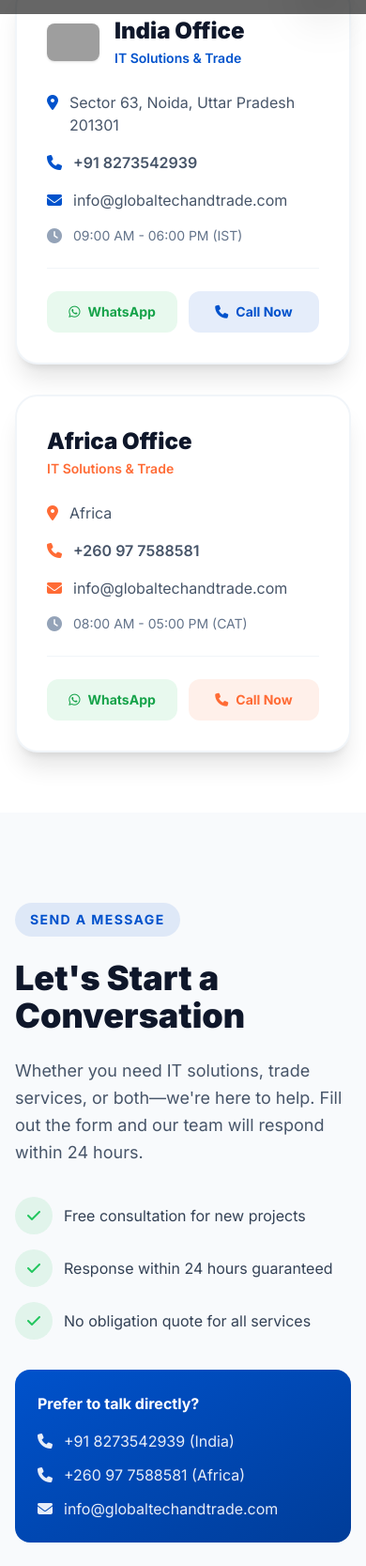
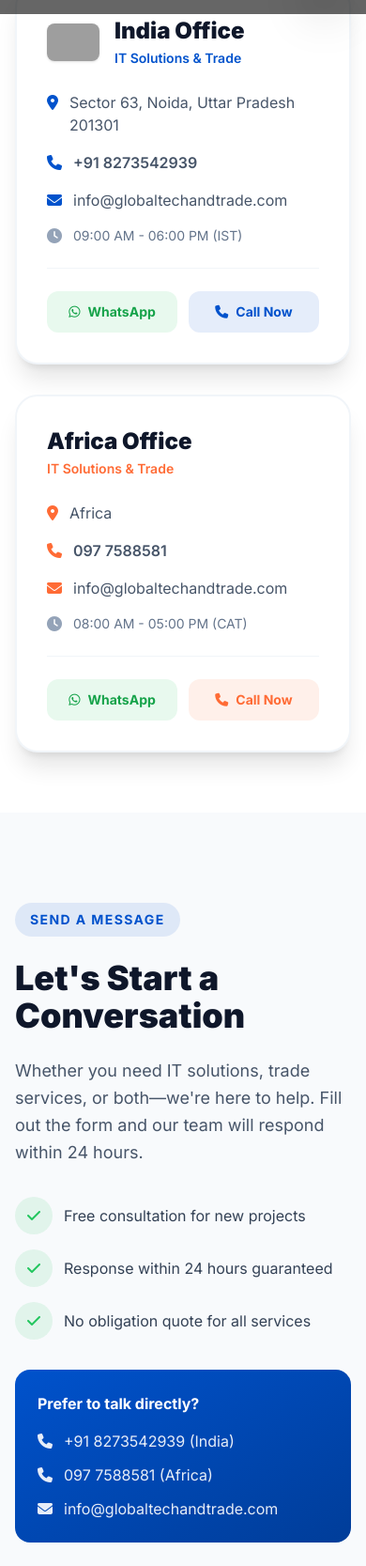
Before and after one commit to Ash-Yad/GlobalTechAndTrade, a Flask app: page /contact in a window 390 px wide. Shown: the part 829-2496 px from the top of the page at 94% size. Run offline with Flask 3, Linux system fonts and the light colour scheme; grey boxes are pictures that could not be loaded.

Commit message:
Update Africa phone number to 097 7588581 (remove +260)
Made-with: Cursor

```diff
--- a/app.py
+++ b/app.py
@@ -168,7 +168,7 @@ def about():
             'country': 'Africa',
             'city': 'Africa',
             'full_address': 'Africa',
-            'phone': '+260 97 7588581',
+            'phone': '097 7588581',
             'email': 'africa@globaltechtrade.com',
             'division': 'Trade & Logistics Hub',
             'tags': ['Customs', 'Freight', 'Logistics'],
@@ -1785,7 +1785,7 @@ def send_demo_confirmation():
                         <h3 style="color: #166534; margin-top: 0;">What Happens Next?</h3>
                         <p style="color: #4a5568; margin: 0;">Our team will contact you within <strong>24 hours</strong> to schedule your demo.</p>
                     </div>
-                    <p style="color: #4a5568;"><strong>Contact Us:</strong><br>India: +91 8273542939<br>Africa: +260 977 588 581<br>Email: info@globaltechandtrade.com</p>
+                    <p style="color: #4a5568;"><strong>Contact Us:</strong><br>India: +91 8273542939<br>Africa: 097 7588581<br>Email: info@globaltechandtrade.com</p>
                 </div>
                 <div style="background-color: #1e3a5f; padding: 20px; text-align: center;">
                     <p style="color: #93c5fd; margin: 0;">Thank you for choosing GlobalTechAndTrade!</p>
--- a/templates/about.html
+++ b/templates/about.html
@@ -406,7 +406,7 @@
                     </div>
                     <div class="flex items-center gap-3">
                         <i class="fas fa-phone text-accent"></i>
-                        <a href="tel:+260977588581" class="text-slate-600 hover:text-accent">+260 97 7588581</a>
+                        <a href="tel:0977588581" class="text-slate-600 hover:text-accent">097 7588581</a>
                     </div>
                     <div class="flex items-center gap-3">
                         <i class="fas fa-envelope text-accent"></i>
--- a/templates/contact.html
+++ b/templates/contact.html
@@ -107,9 +107,9 @@
                         <i class="fas fa-map-marker-alt text-accent mt-1"></i>
                         <p class="text-slate-600">Africa</p>
                     </div>
-                    <a href="tel:+260977588581" class="flex items-center gap-3 text-slate-600 hover:text-accent transition-colors">
+                    <a href="tel:0977588581" class="flex items-center gap-3 text-slate-600 hover:text-accent transition-colors">
                         <i class="fas fa-phone text-accent"></i>
-                        <span class="font-semibold">+260 97 7588581</span>
+                        <span class="font-semibold">097 7588581</span>
                     </a>
                     <a href="mailto:info@globaltechandtrade.com" class="flex items-center gap-3 text-slate-600 hover:text-accent transition-colors">
                         <i class="fas fa-envelope text-accent"></i>
@@ -125,7 +125,7 @@
                     <a href="https://wa.me/260977588581" class="flex-1 py-3 bg-green-500/10 text-green-600 rounded-xl text-sm font-bold hover:bg-green-500 hover:text-white transition-all text-center">
                         <i class="fab fa-whatsapp mr-2"></i>WhatsApp
                     </a>
-                    <a href="tel:+260977588581" class="flex-1 py-3 bg-accent/10 text-accent rounded-xl text-sm font-bold hover:bg-accent hover:text-white transition-all text-center">
+                    <a href="tel:0977588581" class="flex-1 py-3 bg-accent/10 text-accent rounded-xl text-sm font-bold hover:bg-accent hover:text-white transition-all text-center">
                         <i class="fas fa-phone mr-2"></i>Call Now
                     </a>
                 </div>
@@ -178,9 +178,9 @@
                             <i class="fas fa-phone"></i>
                             <span>+91 8273542939 (India)</span>
                         </a>
-                        <a href="tel:+260977588581" class="flex items-center gap-3 text-white/90 hover:text-white transition-colors">
+                        <a href="tel:0977588581" class="flex items-center gap-3 text-white/90 hover:text-white transition-colors">
                             <i class="fas fa-phone"></i>
-                            <span>+260 97 7588581 (Africa)</span>
+                            <span>097 7588581 (Africa)</span>
                         </a>
                         <a href="mailto:info@globaltechandtrade.com" class="flex items-center gap-3 text-white/90 hover:text-white transition-colors">
                             <i class="fas fa-envelope"></i>
--- a/templates/faq.html
+++ b/templates/faq.html
@@ -73,7 +73,7 @@
                         <p class="text-slate-600 mb-3">We have two headquarters:</p>
                         <ul class="text-slate-600 space-y-2">
                             <li><strong>India Office:</strong> Sector 63, Noida, Uttar Pradesh 201301 | Phone: +91 8273542939</li>
-                            <li><strong>Africa Office:</strong> Africa | Phone: +260 977 588 581</li>
+                            <li><strong>Africa Office:</strong> Africa | Phone: 097 7588581</li>
                         </ul>
                         <p class="text-slate-600 mt-3">Both offices provide full IT and Trade services.</p>
                     </div>
@@ -382,7 +382,7 @@
                             <li>• <strong>Email:</strong> info@globaltechandtrade.com</li>
                             <li>• <strong>WhatsApp:</strong> +91 8273542939 (fastest response)</li>
                             <li>• <strong>Phone (India):</strong> +91 8273542939</li>
-                            <li>• <strong>Phone (Africa):</strong> +260 977 588 581</li>
+                            <li>• <strong>Phone (Africa):</strong> 097 7588581</li>
                             <li>• <strong>Live Chat:</strong> Available on our website</li>
                         </ul>
                         <p class="text-slate-600 mt-3">We typically respond within 2-4 hours during business hours.</p>
--- a/templates/header_menu.html
+++ b/templates/header_menu.html
@@ -60,7 +60,7 @@
             },
             {
                 "@type": "ContactPoint",
-                "telephone": "+260-977588581",
+                "telephone": "097 7588581",
                 "contactType": "sales",
                 "areaServed": "ZM",
                 "availableLanguage": "English"
@@ -149,7 +149,7 @@
         "@type": "LocalBusiness",
         "name": "GlobalTechAndTrade - Africa",
         "image": "https://www.globaltechandtrade.com/static/images/logo.png",
-        "telephone": "+260-977588581",
+        "telephone": "097 7588581",
         "email": "info@globaltechandtrade.com",
         "address": {
             "@type": "PostalAddress",
@@ -992,7 +992,7 @@
                         </div>
                         <div class="flex gap-4 group">
                             <i class="fas fa-phone-alt text-secondary mt-1 group-hover:scale-110 transition-transform"></i>
-                            <a href="tel:+260977588581" class="text-sm font-bold text-white hover:text-secondary transition-colors">+260 97 7588581</a>
+                            <a href="tel:0977588581" class="text-sm font-bold text-white hover:text-secondary transition-colors">097 7588581</a>
                         </div>
                         <div class="flex gap-4 group">
                             <i class="fas fa-envelope text-secondary mt-1 group-hover:scale-110 transition-transform"></i>
@@ -1811,7 +1811,7 @@ INDIA HQ (Asia Operations):
 
 AFRICA HQ (Africa Operations):
 - Address: Africa
-- Phone: +260 977 588 581
+- Phone: 097 7588581
 - Hours: Monday-Friday, 8:00 AM - 5:00 PM CAT
 
 Email: info@globaltechandtrade.com
@@ -1880,10 +1880,10 @@ IMPORTANT: We do NOT share any pricing, costs, rates, or quotes in chat. NEVER m
             'price': '📋 **Book a Free Consultation**\n\nWe provide personalized solutions based on your specific requirements.\n\nTo discuss your project:\n• Book a **FREE consultation** with our experts\n• Get tailored recommendations\n• No commitment required\n\n📅 Click "Book Demo" below to schedule a call!\n📞 Or call us: +91 8273542939',
 
             // Contact
-            'contact': '📞 **Contact Us**\n\n**Email:** info@globaltechandtrade.com\n\n**India Office:**\n📍 Sector 63, Noida, UP 201301\n📞 +91 8273542939\n🕐 Mon-Sat: 9AM-6PM IST\n\n**Africa Office:**\n📍 Africa\n📞 +260 977 588 581\n🕐 Mon-Fri: 8AM-5PM CAT',
+            'contact': '📞 **Contact Us**\n\n**Email:** info@globaltechandtrade.com\n\n**India Office:**\n📍 Sector 63, Noida, UP 201301\n📞 +91 8273542939\n🕐 Mon-Sat: 9AM-6PM IST\n\n**Africa Office:**\n📍 Africa\n📞 097 7588581\n🕐 Mon-Fri: 8AM-5PM CAT',
 
             // Location
-            'location': '🌍 **Our Offices**\n\n**India HQ (Asia):**\n📍 Sector 63, Noida, UP 201301\n📞 +91 8273542939\n🕐 Mon-Sat: 9AM-6PM IST\n\n**Africa HQ (Africa):**\n📍 Africa\n📞 +260 977 588 581\n🕐 Mon-Fri: 8AM-5PM CAT\n\nWe serve India, Africa & Middle East!',
+            'location': '🌍 **Our Offices**\n\n**India HQ (Asia):**\n📍 Sector 63, Noida, UP 201301\n📞 +91 8273542939\n🕐 Mon-Sat: 9AM-6PM IST\n\n**Africa HQ (Africa):**\n📍 Africa\n📞 097 7588581\n🕐 Mon-Fri: 8AM-5PM CAT\n\nWe serve India, Africa & Middle East!',
 
             // About
             'about': '🏢 **About GlobalTech&Trade**\n\nWe are a growing startup with dual expertise:\n\n**IT Solutions:** Mobile Apps, Web Development, Custom Software, AI, Cloud, Cybersecurity\n\n**Trade Services:** Import/Export, Sourcing, Customs, Freight\n\n**About Us:**\n• Founded: 2021\n• Offices: India & Africa\n• 5+ Years Experience\n• Personalized service\n\nBridging technology and trade!',
@@ -1909,7 +1909,7 @@ IMPORTANT: We do NOT share any pricing, costs, rates, or quotes in chat. NEVER m
             'bye': 'Goodbye! 👋 Thank you for visiting GlobalTech&Trade.\n\n**Contact us anytime:**\n📧 info@globaltechandtrade.com\n📞 +91 8273542939\n\nHave a great day!',
 
             // Demo/Consultation
-            'demo': '📅 **Book Free Consultation**\n\nGet a FREE 30-minute consultation:\n• Discuss your requirements\n• Get expert advice\n• Personalized recommendations\n• No commitment required\n\nClick "Book a Free Consultation" below or call:\n📞 India: +91 8273542939\n📞 Africa: +260 977 588 581',
+            'demo': '📅 **Book Free Consultation**\n\nGet a FREE 30-minute consultation:\n• Discuss your requirements\n• Get expert advice\n• Personalized recommendations\n• No commitment required\n\nClick "Book a Free Consultation" below or call:\n📞 India: +91 8273542939\n📞 Africa: 097 7588581',
 
             // ERP/CRM
             'erp': '📊 **ERP & CRM Solutions**\n\nWe build custom:\n• ERP Systems (Finance, HR, Inventory, Production)\n• CRM Solutions (Sales, Marketing, Support)\n• Integrated Business Platforms\n\n**Benefits:**\n• Tailored to your workflow\n• Scalable architecture\n• Integration with existing tools\n\nLet\'s discuss your requirements!',
@@ -2077,12 +2077,12 @@ IMPORTANT: We do NOT share any pricing, costs, rates, or quotes in chat. NEVER m
 
             // Location/Office
             if (msg.includes('where are you') || msg.includes('location') || msg.includes('office') || msg.includes('address')) {
-                return "📍 **Our Offices:**\n\n**🇮🇳 India (Headquarters)**\nSector 63, Noida, UP 201301\n📞 +91 8273542939\n\n**🌍 Africa (Africa Office)**\nAfrica\n📞 +260 977 588 581\n\n📧 info@globaltechandtrade.com\n\nWould you like to schedule a visit or call?";
+                return "📍 **Our Offices:**\n\n**🇮🇳 India (Headquarters)**\nSector 63, Noida, UP 201301\n📞 +91 8273542939\n\n**🌍 Africa (Africa Office)**\nAfrica\n📞 097 7588581\n\n📧 info@globaltechandtrade.com\n\nWould you like to schedule a visit or call?";
             }
 
             // Contact
             if (msg.includes('contact') || msg.includes('phone') || msg.includes('email') || msg.includes('call') || msg.includes('reach')) {
-                return "📞 **Contact Us:**\n\n**Phone:**\n• India: +91 8273542939\n• Africa: +260 977 588 581\n\n**Email:** info@globaltechandtrade.com\n\n**WhatsApp:** +91 8273542939\n\n**Hours:** Mon-Sat, 9 AM - 6 PM IST\n\nHow would you like to connect?";
+                return "📞 **Contact Us:**\n\n**Phone:**\n• India: +91 8273542939\n• Africa: 097 7588581\n\n**Email:** info@globaltechandtrade.com\n\n**WhatsApp:** +91 8273542939\n\n**Hours:** Mon-Sat, 9 AM - 6 PM IST\n\nHow would you like to connect?";
             }
 
             // Services overview
@@ -2152,11 +2152,11 @@ IMPORTANT: We do NOT share any pricing, costs, rates, or quotes in chat. NEVER m
 
             // Allow users to ask location/contact questions during flow
             if (inputLower.includes('location') || inputLower.includes('office') || inputLower.includes('address') || inputLower.includes('where')) {
-                addMessage("📍 **Our Offices:**\n\n**🇮🇳 India (Headquarters)**\nSector 63, Noida, UP 201301\n📞 +91 8273542939\n\n**🌍 Africa (Africa Office)**\nAfrica\n📞 +260 977 588 581\n\n📧 info@globaltechandtrade.com\n\n---\n\n" + steps[leadQualification.step].question, 'bot');
+                addMessage("📍 **Our Offices:**\n\n**🇮🇳 India (Headquarters)**\nSector 63, Noida, UP 201301\n📞 +91 8273542939\n\n**🌍 Africa (Africa Office)**\nAfrica\n📞 097 7588581\n\n📧 info@globaltechandtrade.com\n\n---\n\n" + steps[leadQualification.step].question, 'bot');
                 return;
             }
             if (inputLower.includes('contact') || inputLower.includes('phone') || inputLower.includes('email') || inputLower.includes('call')) {
-                addMessage("📞 **Contact Us:**\n\n**Phone:**\n• India: +91 8273542939\n• Africa: +260 977 588 581\n\n**Email:** info@globaltechandtrade.com\n\n**WhatsApp:** +91 8273542939\n\n---\n\n" + steps[leadQualification.step].question, 'bot');
+                addMessage("📞 **Contact Us:**\n\n**Phone:**\n• India: +91 8273542939\n• Africa: 097 7588581\n\n**Email:** info@globaltechandtrade.com\n\n**WhatsApp:** +91 8273542939\n\n---\n\n" + steps[leadQualification.step].question, 'bot');
                 return;
             }
             // Allow exit from flow
@@ -2242,7 +2242,7 @@ IMPORTANT: We do NOT share any pricing, costs, rates, or quotes in chat. NEVER m
 
             msg += "📞 **Call Us**\n";
             msg += "• India: +91 8273542939\n";
-            msg += "• Africa: +260 977 588 581\n\n";
+            msg += "• Africa: 097 7588581\n\n";
 
             msg += "📧 **Email**\n";
             msg += "info@globaltechandtrade.com\n\n";
@@ -2265,7 +2265,7 @@ IMPORTANT: We do NOT share any pricing, costs, rates, or quotes in chat. NEVER m
                 contactDiv.innerHTML =
                     '<a href="https://wa.me/918273542939?text=Hi,%20I%20need%20to%20speak%20with%20someone" target="_blank" class="px-4 py-2 bg-green-500 text-white text-xs font-bold rounded-full hover:bg-green-600 transition-all"><i class="fab fa-whatsapp mr-1"></i> WhatsApp</a>' +
                     '<a href="tel:+918273542939" class="px-4 py-2 bg-primary text-white text-xs font-bold rounded-full hover:bg-blue-600 transition-all"><i class="fas fa-phone mr-1"></i> Call India</a>' +
-                    '<a href="tel:+260977588581" class="px-4 py-2 bg-secondary text-white text-xs font-bold rounded-full hover:bg-blue-700 transition-all"><i class="fas fa-phone mr-1"></i> Call Africa</a>' +
+                    '<a href="tel:0977588581" class="px-4 py-2 bg-secondary text-white text-xs font-bold rounded-full hover:bg-blue-700 transition-all"><i class="fas fa-phone mr-1"></i> Call Africa</a>' +
                     '<a href="mailto:info@globaltechandtrade.com" class="px-4 py-2 bg-slate-600 text-white text-xs font-bold rounded-full hover:bg-slate-700 transition-all"><i class="fas fa-envelope mr-1"></i> Email</a>';
                 chatMessages.appendChild(contactDiv);
                 chatMessages.scrollTop = chatMessages.scrollHeight;
@@ -2287,12 +2287,12 @@ function handleDemoBookingStep(userInput) {
             // Allow users to ask location/contact questions during booking
             if (inputLower.includes('location') || inputLower.includes('office') || inputLower.includes('address') || inputLower.includes('where are you')) {
                 var currentStep = demoSteps[demoBooking.step];
-                addMessage("📍 **Our Offices:**\n\n**🇮🇳 India (Headquarters)**\nSector 63, Noida, UP 201301\n📞 +91 8273542939\n\n**🌍 Africa (Africa Office)**\nAfrica\n📞 +260 977 588 581\n\n📧 info@globaltechandtrade.com\n\n---\n\n" + currentStep.question, 'bot');
+                addMessage("📍 **Our Offices:**\n\n**🇮🇳 India (Headquarters)**\nSector 63, Noida, UP 201301\n📞 +91 8273542939\n\n**🌍 Africa (Africa Office)**\nAfrica\n📞 097 7588581\n\n📧 info@globaltechandtrade.com\n\n---\n\n" + currentStep.question, 'bot');
                 return;
             }
             if (inputLower.includes('contact') || inputLower.includes('phone') || inputLower.includes('email') || inputLower.includes('call us')) {
                 var currentStep = demoSteps[demoBooking.step];
-                addMessage("📞 **Contact Us:**\n\n**Phone:**\n• India: +91 8273542939\n• Africa: +260 977 588 581\n\n**Email:** info@globaltechandtrade.com\n\n**WhatsApp:** +91 8273542939\n\n---\n\n" + currentStep.question, 'bot');
+                addMessage("📞 **Contact Us:**\n\n**Phone:**\n• India: +91 8273542939\n• Africa: 097 7588581\n\n**Email:** info@globaltechandtrade.com\n\n**WhatsApp:** +91 8273542939\n\n---\n\n" + currentStep.question, 'bot');
                 return;
             }
 
@@ -2422,13 +2422,13 @@ function handleDemoBookingStep(userInput) {
             .then(function(data) {
                 console.log('API response:', data);
                 setTimeout(function() {
-                    addMessage("✅ **Demo Booked Successfully!**\n\n📋 **Your Details:**\n• Name: " + savedData.name + "\n• Email: " + savedData.email + "\n• Phone: " + savedData.phone + "\n• Company: " + savedData.company + "\n• Service: " + savedData.service + "\n\n📧 A confirmation email has been sent to **" + savedData.email + "**!\n\n🕐 Our team will contact you within **24 hours** to schedule your demo.\n\n📞 Or call us directly:\n• India: +91 8273542939\n• Africa: +260 977 588 581\n\nThank you for choosing GlobalTechAndTrade! 🙏", 'bot');
+                    addMessage("✅ **Demo Booked Successfully!**\n\n📋 **Your Details:**\n• Name: " + savedData.name + "\n• Email: " + savedData.email + "\n• Phone: " + savedData.phone + "\n• Company: " + savedData.company + "\n• Service: " + savedData.service + "\n\n📧 A confirmation email has been sent to **" + savedData.email + "**!\n\n🕐 Our team will contact you within **24 hours** to schedule your demo.\n\n📞 Or call us directly:\n• India: +91 8273542939\n• Africa: 097 7588581\n\nThank you for choosing GlobalTechAndTrade! 🙏", 'bot');
                 }, 1000);
             })
             .catch(function(error) {
                 console.error('Demo submission error:', error);
                 setTimeout(function() {
-                    addMessage("⚠️ There was an issue submitting your request. But don't worry!\n\n📧 Please email us directly at **info@globaltechandtrade.com** with your details, or call:\n📞 India: +91 8273542939\n📞 Africa: +260 977 588 581\n\nWe apologize for the inconvenience!", 'bot');
+                    addMessage("⚠️ There was an issue submitting your request. But don't worry!\n\n📧 Please email us directly at **info@globaltechandtrade.com** with your details, or call:\n📞 India: +91 8273542939\n📞 Africa: 097 7588581\n\nWe apologize for the inconvenience!", 'bot');
                 }, 1000);
             });
         }
--- a/templates/home.html
+++ b/templates/home.html
@@ -348,7 +348,7 @@
                 </div>
                 <div class="space-y-3 text-slate-600">
                     <p><i class="fas fa-map-marker-alt text-accent mr-2"></i>Africa</p>
-                    <p><i class="fas fa-phone text-accent mr-2"></i>+260 977 588 581</p>
+                    <p><i class="fas fa-phone text-accent mr-2"></i>097 7588581</p>
                     <p><i class="fas fa-clock text-accent mr-2"></i>Mon-Fri, 8AM-5PM CAT</p>
                 </div>
             </div>
```
